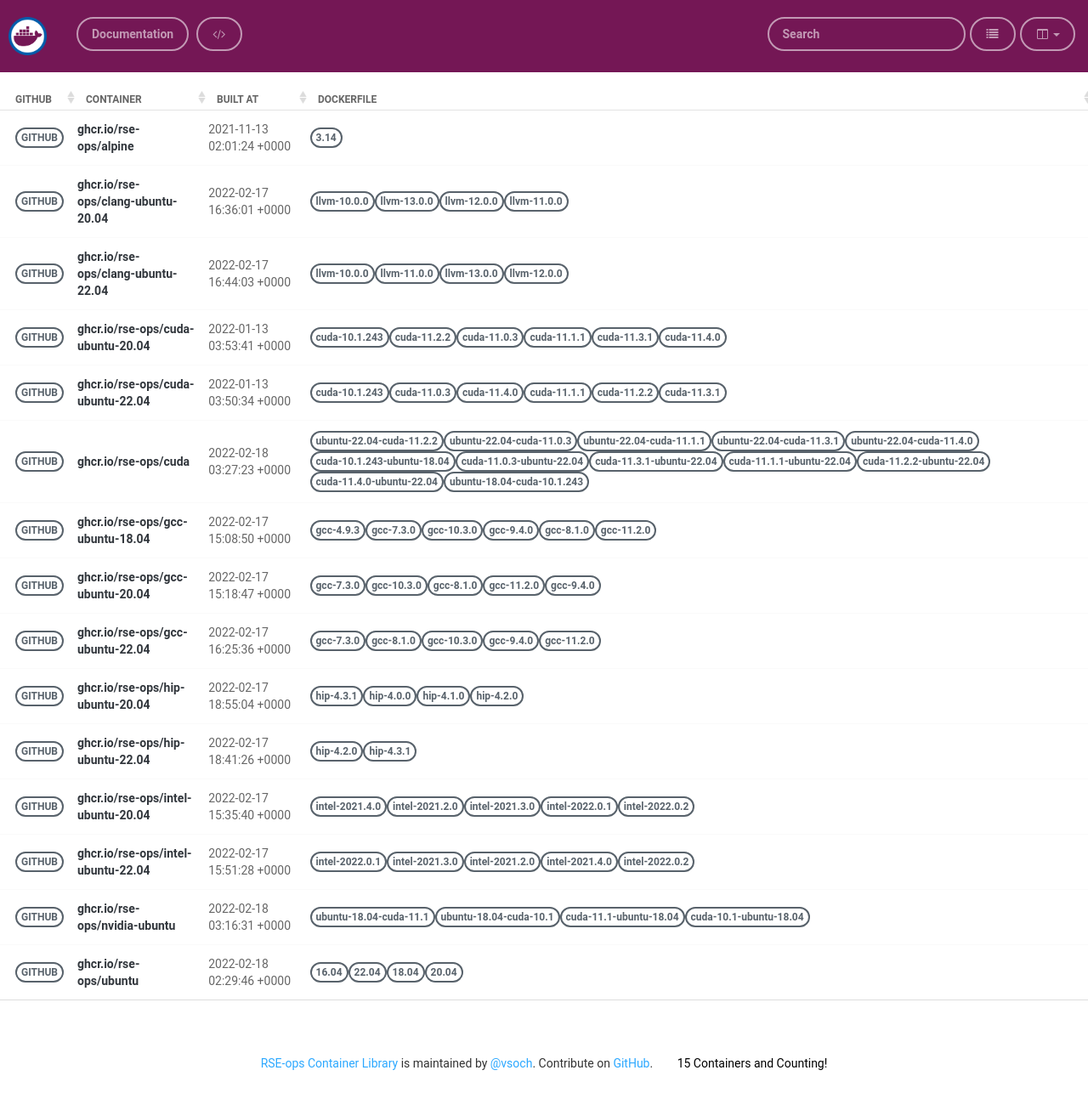
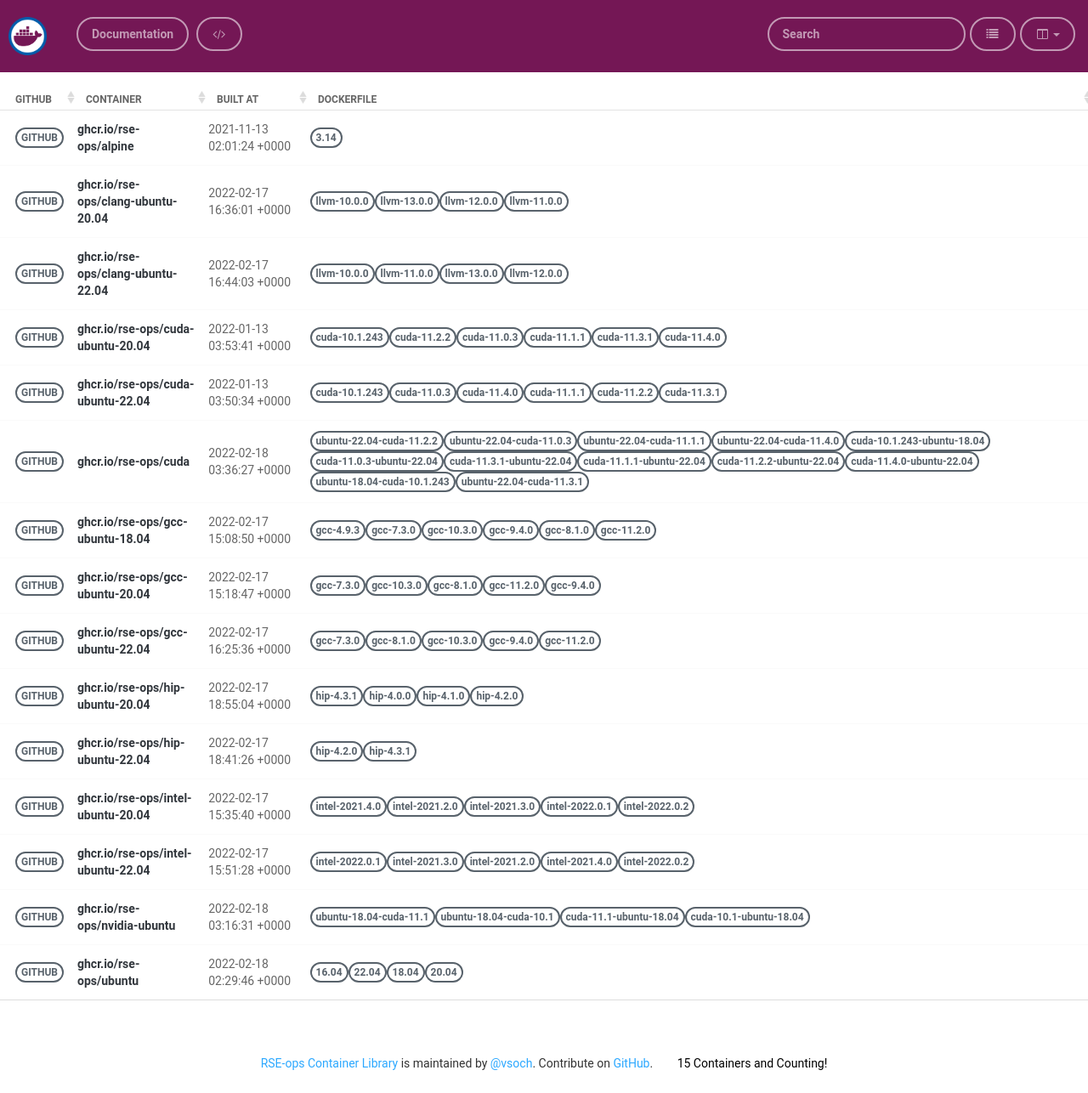
Before and after one commit to rse-ops/docker-images, a Jekyll site: the page built from pages/index.md, in a window 1280 px wide. Shown: the whole page at 85% size. Built offline with Jekyll 4.4.1, drawn with Linux system fonts in a browser that asks for light colours; nearby versions of some CDN libraries; part of the change alters nothing that is shown.

Commit message:
Automated push to update library 2022-02-18

```diff
--- a/_library/ghcr.io-rse-ops-cuda.md
+++ b/_library/ghcr.io-rse-ops-cuda.md
@@ -1,7 +1,7 @@
 ---
 layout: container
 name: ghcr.io/rse-ops/cuda
-updated_at: 2022-02-18 03:27:23.927610
+updated_at: 2022-02-18 03:36:27.501011
 
 
 container_url: https://github.com/orgs/rse-ops/packages/container/package/cuda
@@ -15,9 +15,6 @@ versions:
  - tag: ubuntu-22.04-cuda-11.1.1
    dockerfile: https://github.com/rse-ops/docker-images/blob/main/ubuntu/cuda/Dockerfile
    manifest: https://crane.ggcr.dev/manifest/ghcr.io/rse-ops/cuda:ubuntu-22.04-cuda-11.1.1
- - tag: ubuntu-22.04-cuda-11.3.1
-   dockerfile: https://github.com/rse-ops/docker-images/blob/main/ubuntu/cuda/Dockerfile
-   manifest: https://crane.ggcr.dev/manifest/ghcr.io/rse-ops/cuda:ubuntu-22.04-cuda-11.3.1
  - tag: ubuntu-22.04-cuda-11.4.0
    dockerfile: https://github.com/rse-ops/docker-images/blob/main/ubuntu/cuda/Dockerfile
    manifest: https://crane.ggcr.dev/manifest/ghcr.io/rse-ops/cuda:ubuntu-22.04-cuda-11.4.0
@@ -42,5 +39,8 @@ versions:
  - tag: ubuntu-18.04-cuda-10.1.243
    dockerfile: https://github.com/rse-ops/docker-images/blob/main/ubuntu/cuda/Dockerfile
    manifest: https://crane.ggcr.dev/manifest/ghcr.io/rse-ops/cuda:ubuntu-18.04-cuda-10.1.243
+ - tag: ubuntu-22.04-cuda-11.3.1
+   dockerfile: https://github.com/rse-ops/docker-images/blob/main/ubuntu/cuda/Dockerfile
+   manifest: https://crane.ggcr.dev/manifest/ghcr.io/rse-ops/cuda:ubuntu-22.04-cuda-11.3.1
 
 ---
```
